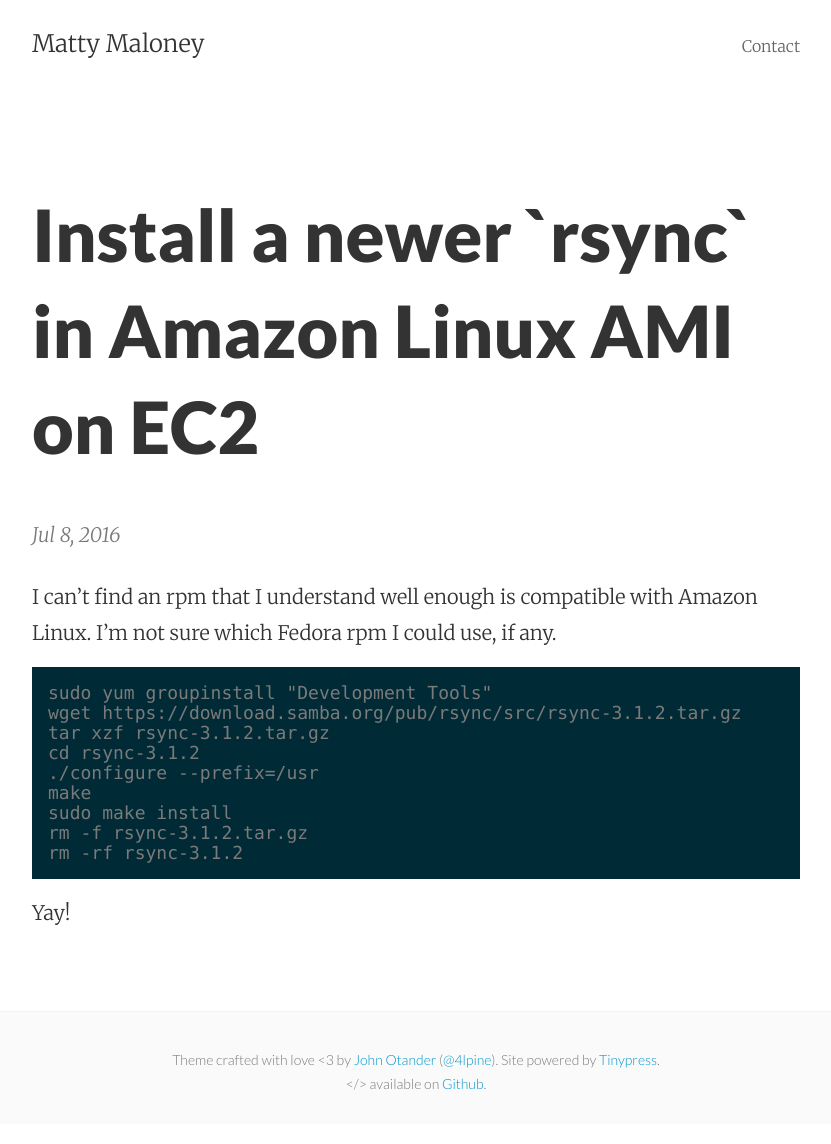
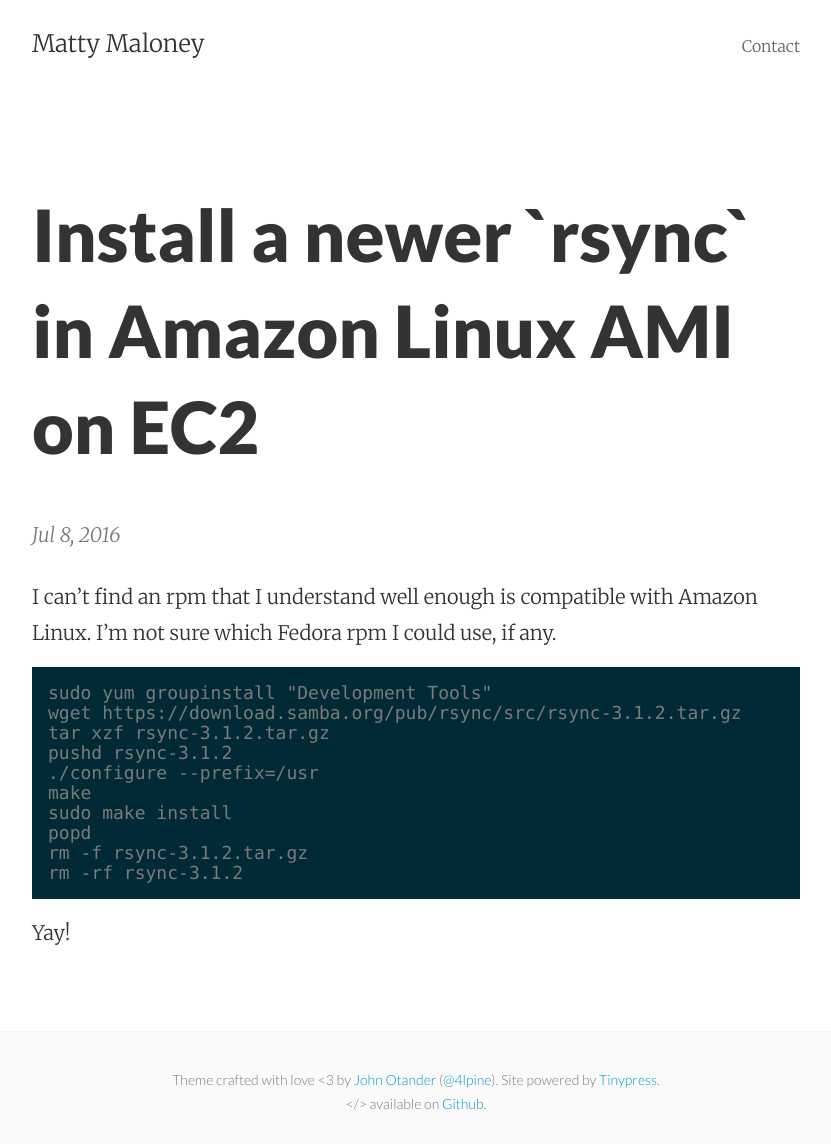
Before and after one commit to mattymaloney/mattymaloney.github.io, a Jekyll site: the page built from _posts/2016-07-08-install-new-rsync-amazon-linux-ec2.md, in a window 1280 px wide. Shown: the whole page, without its empty margins (224-1055 px from the left). Built offline with Jekyll 4.4.1, drawn with Linux system fonts in a browser that asks for light colours.

Commit message:
Update 2016-07-08-install-new-rsync-amazon-linux-ec2.md

````diff
--- a/_posts/2016-07-08-install-new-rsync-amazon-linux-ec2.md
+++ b/_posts/2016-07-08-install-new-rsync-amazon-linux-ec2.md
@@ -9,10 +9,11 @@ I can't find an rpm that I understand well enough is compatible with Amazon Linu
 sudo yum groupinstall "Development Tools"
 wget https://download.samba.org/pub/rsync/src/rsync-3.1.2.tar.gz
 tar xzf rsync-3.1.2.tar.gz
-cd rsync-3.1.2
+pushd rsync-3.1.2
 ./configure --prefix=/usr
 make
 sudo make install
+popd
 rm -f rsync-3.1.2.tar.gz
 rm -rf rsync-3.1.2
 ```
````
